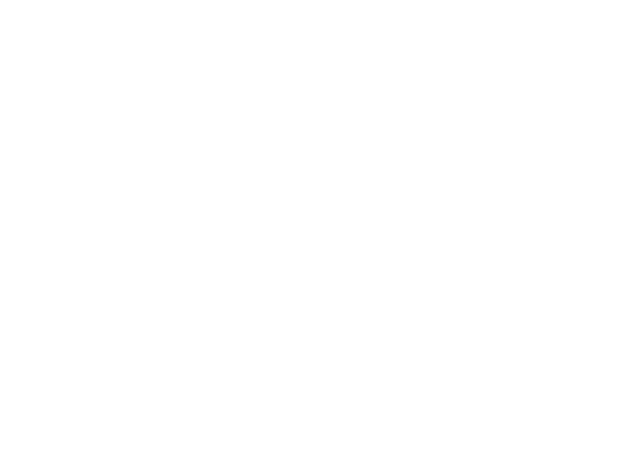
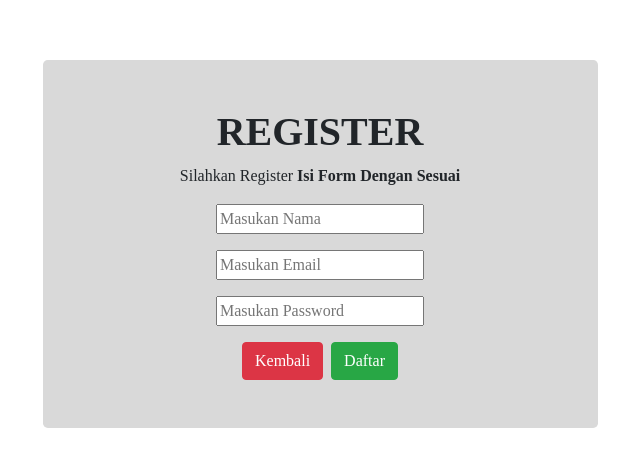
Before and after one commit to MuhRafiq28/bioskop, a Nuxt app: page /Register in a window 1280 px wide. Before the commit this address had no page. Shown: the part 156-622 px from the top of the page, without its empty margins (320-960 px from the left). Built offline with nearby package versions, Linux system fonts and the light colour scheme; a web font is replaced by a local one.

Commit message:
Membuat Halaman Register

```diff
--- a/components/AppNavbar.vue
+++ b/components/AppNavbar.vue
@@ -1,6 +1,6 @@
 <template>
-  <div>
-    <b-navbar toggleable="lg" type="dark" variant="dark" class="shadow-sm">
+  <div class="fixed-top">
+    <b-navbar toggleable="lg" type="dark" variant="dark" class="shadow-sm ">
       <div class="container">
         <b-navbar-brand href="#" class="font-weight-bold">NgeBioskop</b-navbar-brand>
 
--- a/nuxt.config.js
+++ b/nuxt.config.js
@@ -1,11 +1,10 @@
 export default {
-  // Global page headers: https://go.nuxtjs.dev/config-head
+  // Global page headers
   head: {
     title: 'bioskop',
     htmlAttrs: {
       lang: 'en'
     },
-
     meta: [
       { charset: 'utf-8' },
       { name: 'viewport', content: 'width=device-width, initial-scale=1' },
@@ -21,29 +20,30 @@ export default {
     ]
   },
 
-  // Global CSS: https://go.nuxtjs.dev/config-css
-  css: [
-  ],
+  // Global CSS
+  css: [],
 
-  // Plugins to run before rendering page: https://go.nuxtjs.dev/config-plugins
-  plugins: [
-  ],
+  // Plugins to run before rendering page
+  plugins: [],
 
-  // Auto import components: https://go.nuxtjs.dev/config-components
+  // Auto import components
   components: true,
 
-  // Modules for dev and build (recommended): https://go.nuxtjs.dev/config-modules
-  buildModules: [
-  ],
+  // Modules for dev and build
+  buildModules: [],
 
-  // Modules: https://go.nuxtjs.dev/config-modules
+  // Modules
   modules: [
     // https://go.nuxtjs.dev/bootstrap
     'bootstrap-vue/nuxt',
+    '@nuxtjs/axios', // Tambahkan ini
   ],
 
-  // Build Configuration: https://go.nuxtjs.dev/config-build
-  build: {
-  }
+  // Axios module configuration
+  axios: {
+    baseURL: 'http://localhost:8080',
+  },
 
+  // Build Configuration
+  build: {}
 }
--- a/package.json
+++ b/package.json
@@ -10,6 +10,7 @@
     "test": "jest"
   },
   "dependencies": {
+    "@nuxtjs/axios": "^5.13.6",
     "bootstrap": "^4.6.2",
     "bootstrap-vue": "^2.22.0",
     "core-js": "^3.25.3",
--- /dev/null
+++ b/pages/Register.vue
@@ -0,0 +1,70 @@
+<template>
+  <div class="container d-flex align-items-center justify-content-center vh-100">
+    <div class="m-2 m-md-5 bg-abu rounded-lg p-5 col-11 col-md-6 align-items-center d-block text-center">
+      <h1><strong>REGISTER</strong></h1>
+      <p>Silahkan Register <strong>Isi Form Dengan Sesuai</strong></p>
+      <form @submit.prevent="register">
+        <div class="mb-3">
+          <input v-model="name" placeholder="Masukan Nama" type="text" id="name" required />
+        </div>
+        <div class="mb-3">
+          <input v-model="email" placeholder="Masukan Email" type="email" id="email" required />
+        </div>
+        <div class="mb-3">
+          <input v-model="password" placeholder="Masukan Password" type="password" id="password" required />
+        </div>
+        <router-link to="/login"><button class="btn btn-danger mr-2">Kembali</button></router-link>
+        <button type="submit" :disabled="loading" class="btn btn-success">Daftar</button>
+        <div v-if="loading">Loading...</div>
+        <div v-if="error" style="color: red;">{{ error }}</div>
+      </form>
+    </div>
+  </div>
+</template>
+
+
+
+<script>
+export default {
+  data() {
+    return {
+      name: '',
+      email: '',
+      password: '',
+      role: 'user',
+      loading: false,
+      error: null,
+    };
+  },
+  methods: {
+    async register() {
+      this.loading = true; // Set loading to true
+      this.error = null;   // Reset error message
+      try {
+        const response = await this.$axios.post('http://localhost:8080/register', {
+          name: this.name,
+          email: this.email,
+          password: this.password,
+          role: this.role,
+        });
+        console.log(response.data);
+        alert('Registrasi berhasil!');
+        this.$router.push('/login');
+      } catch (error) {
+        console.error(error);
+        this.error = error.response?.data?.message || 'Registrasi gagal, coba lagi.'; // Set error message
+      } finally {
+        this.loading = false; // Set loading to false
+      }
+    },
+  },
+};
+</script>
+<style scoped>
+.p-13{
+  padding: 100px;
+}
+.bg-abu {
+  background: #D9D9D9;
+}
+</style>
--- a/pages/index.vue
+++ b/pages/index.vue
@@ -1,7 +1,7 @@
 <template>
   <div>
     <AppNavbar />
-    <Hero />
+    <Hero class="mt-5" />
     <DaftarFilm />
     <FilmTayang />
   </div>
```
Also changed, not shown: 1 other file (tests, documents, lock files or other folders).
